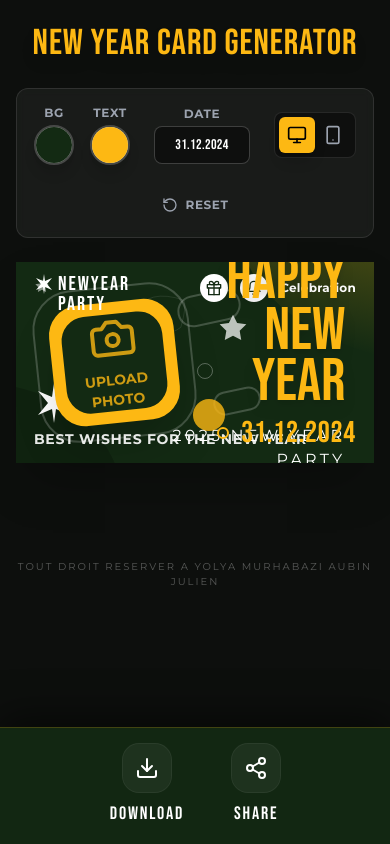
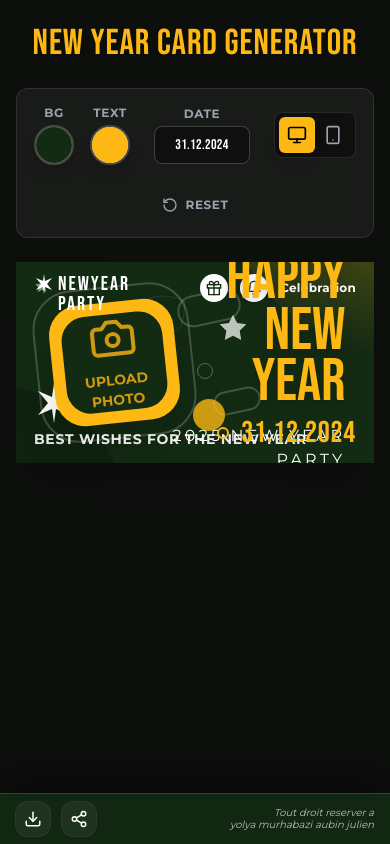
Before and after one commit to yolyamurhabazi/nouvelancard, a React (Vite) app: page / in a window 390 px wide. Built offline with nearby package versions, Linux system fonts and the light colour scheme.

Commit message:
feat: Refactor download bar and remove static footer
Removes the hardcoded signature footer and adjusts the fixed bottom action bar. The action bar now uses `justify-between` to better position elements and has reduced padding for a more compact appearance.

```diff
--- a/App.tsx
+++ b/App.tsx
@@ -338,46 +338,47 @@ function App() {
         />
       </div>
 
-      {/* Signature Footer */}
-      <div className="w-full text-center pb-32 opacity-30 text-[10px] md:text-xs font-montserrat uppercase tracking-[0.2em] text-white">
-         Tout droit reserver a yolya murhabazi aubin julien
-      </div>
-
       {/* Fixed Bottom Action Bar */}
       <div
-        className="fixed bottom-0 left-0 right-0 backdrop-blur-md border-t p-4 flex justify-center gap-12 z-50 shadow-[0_-10px_40px_rgba(0,0,0,0.5)]"
+        className="fixed bottom-0 left-0 right-0 backdrop-blur-md border-t px-4 py-2 flex items-center justify-between z-50 shadow-[0_-10px_40px_rgba(0,0,0,0.5)]"
         style={{
             backgroundColor: `${cardState.backgroundColor}F2`, // 95% opacity hex
             borderColor: `${cardState.accentColor}33` // 20% opacity hex
         }}
       >
+        <div className="flex items-center gap-3">
             <button
               onClick={downloadCard}
               disabled={loading}
-          className="group flex flex-col items-center gap-2 text-white hover:opacity-100 transition-all duration-300 disabled:opacity-50"
-          style={{ '--hover-color': cardState.accentColor } as React.CSSProperties}
+              className="group flex items-center gap-2 text-white hover:opacity-100 transition-all duration-300 disabled:opacity-50"
+              title="Download"
             >
               <div
-            className="bg-white/5 p-3 rounded-2xl transition-all ring-1 ring-white/10 group-hover:text-black group-hover:shadow-[0_0_15px_rgba(255,255,255,0.3)]"
+                className="bg-white/5 p-2 rounded-xl transition-all ring-1 ring-white/10 group-hover:text-black group-hover:bg-white group-hover:shadow-[0_0_15px_rgba(255,255,255,0.3)]"
               >
                  {loading ? (
-                <div className="w-6 h-6 border-2 border-white border-t-transparent rounded-full animate-spin"></div>
+                    <div className="w-4 h-4 border-2 border-white border-t-transparent rounded-full animate-spin"></div>
                  ) : (
-                <Download size={24} />
+                    <Download size={18} />
                  )}
               </div>
-          <span className="font-bebas text-lg tracking-widest">Download</span>
             </button>
 
             <button
               onClick={handleShareClick}
-          className="group flex flex-col items-center gap-2 text-white transition-all duration-300"
+              className="group flex items-center gap-2 text-white transition-all duration-300"
+              title="Share"
             >
-          <div className="bg-white/5 p-3 rounded-2xl ring-1 ring-white/10 group-hover:bg-white/20">
-            <Share2 size={24} />
+              <div className="bg-white/5 p-2 rounded-xl ring-1 ring-white/10 group-hover:bg-white/20">
+                <Share2 size={18} />
               </div>
-          <span className="font-bebas text-lg tracking-widest">Share</span>
             </button>
+        </div>
+
+        {/* Signature */}
+        <div className="text-[10px] text-white italic opacity-70 text-right font-montserrat leading-tight max-w-[60%]">
+           Tout droit reserver a<br/>yolya murhabazi aubin julien
+        </div>
       </div>
 
       {/* Share Modal */}
```
Lines whose indentation alone changed are shown as unchanged.
